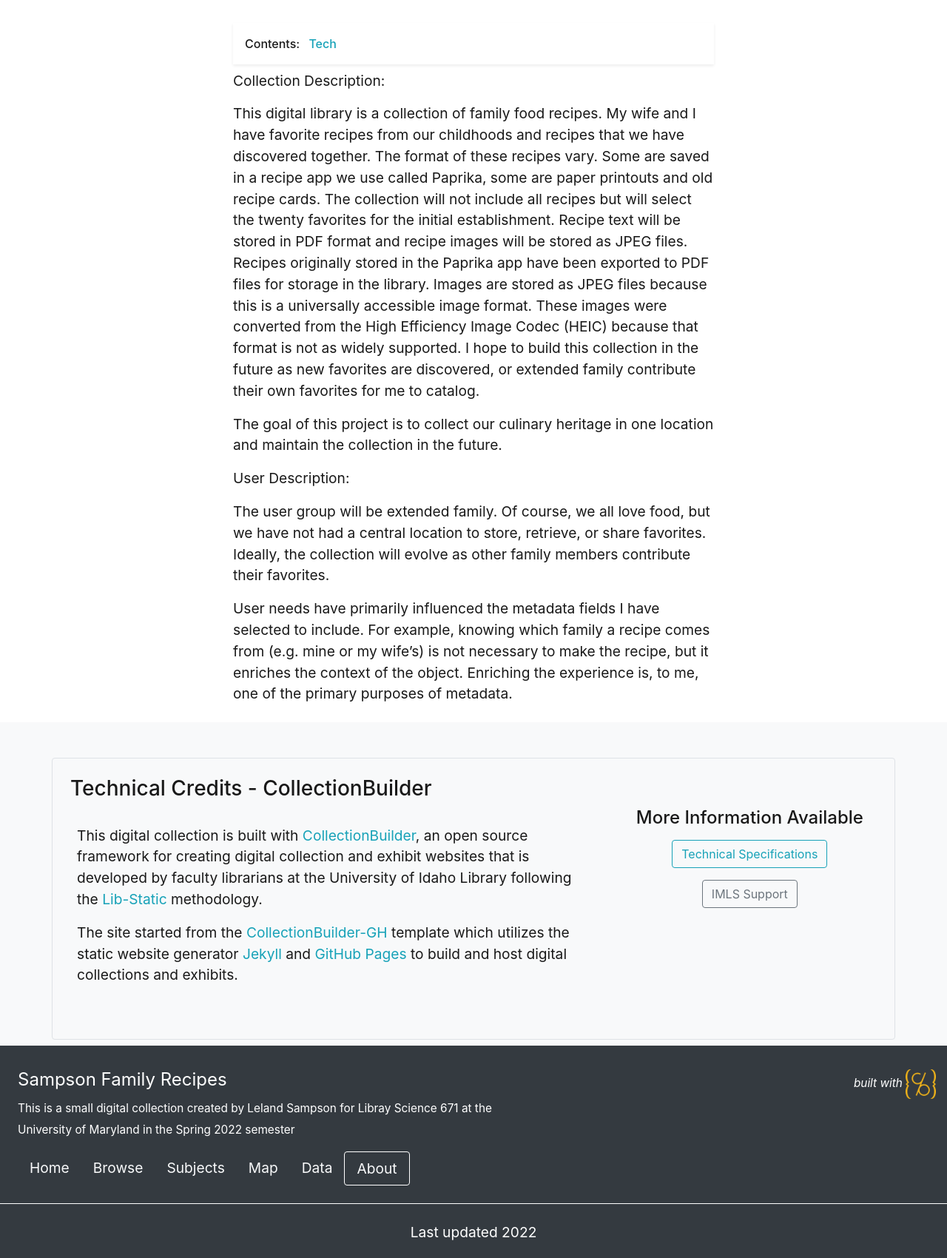
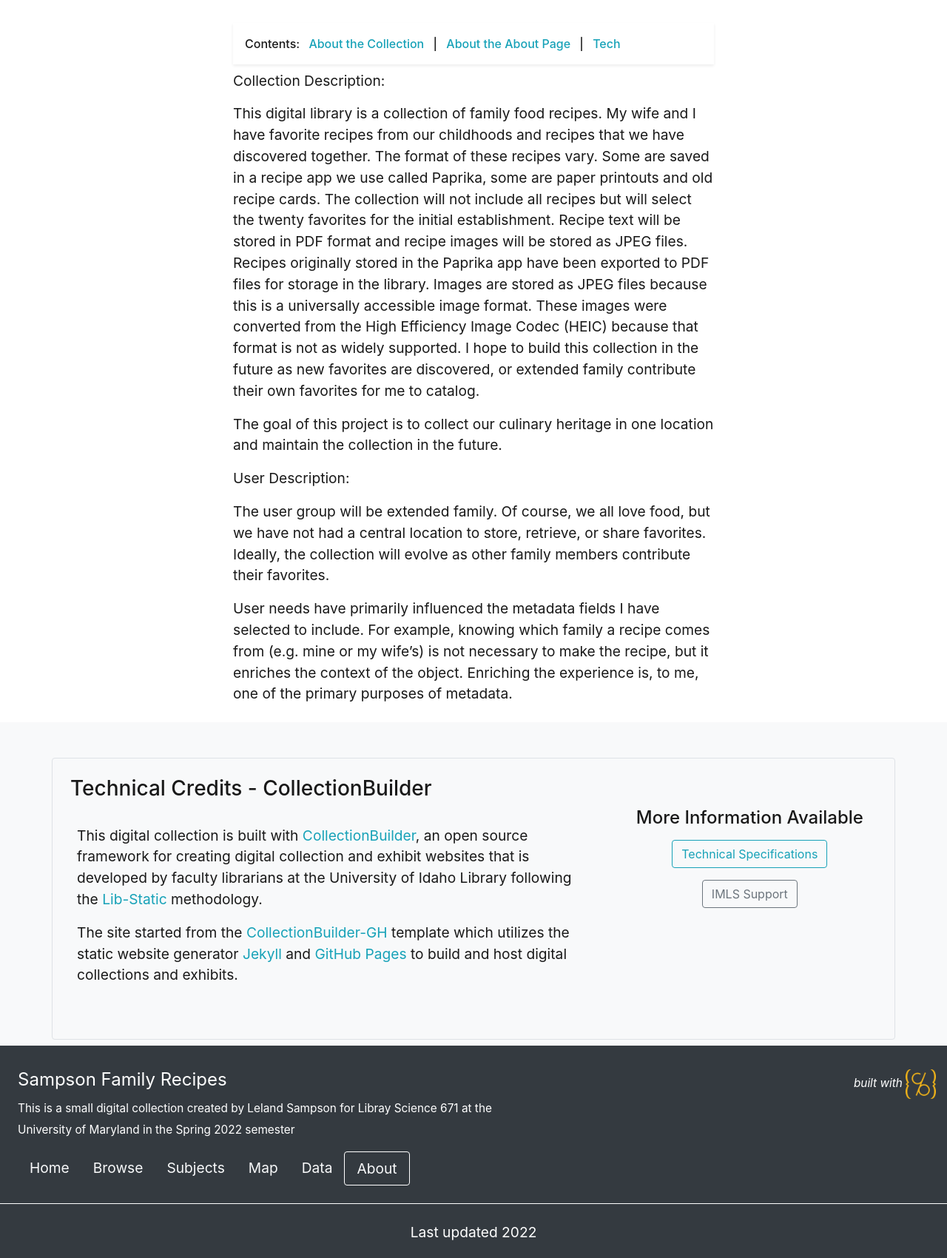
Before and after one commit to lelandsampson/family-recipes, a Jekyll site: the page built from pages/about.md, in a window 1280 px wide. Shown: the part 450-2150 px from the top of the page at 74% size. Built offline with Jekyll 4.4.1, drawn with Linux system fonts in a browser that asks for light colours.

Commit message:
Revert "remove includes"
This reverts commit f469df1d218a659faaca3f73de39c3e8eab4ebf1.

```diff
--- a/pages/about.md
+++ b/pages/about.md
@@ -10,7 +10,7 @@ credits: true
 
 {% include feature/jumbotron.html objectid="coll0019" %}
 
-{% include feature/nav-menu.html sections=";" %}
+{% include feature/nav-menu.html sections="About the Collection;About the About Page" %}
 
 
 
```
Also changed, not shown: 1 other file.
